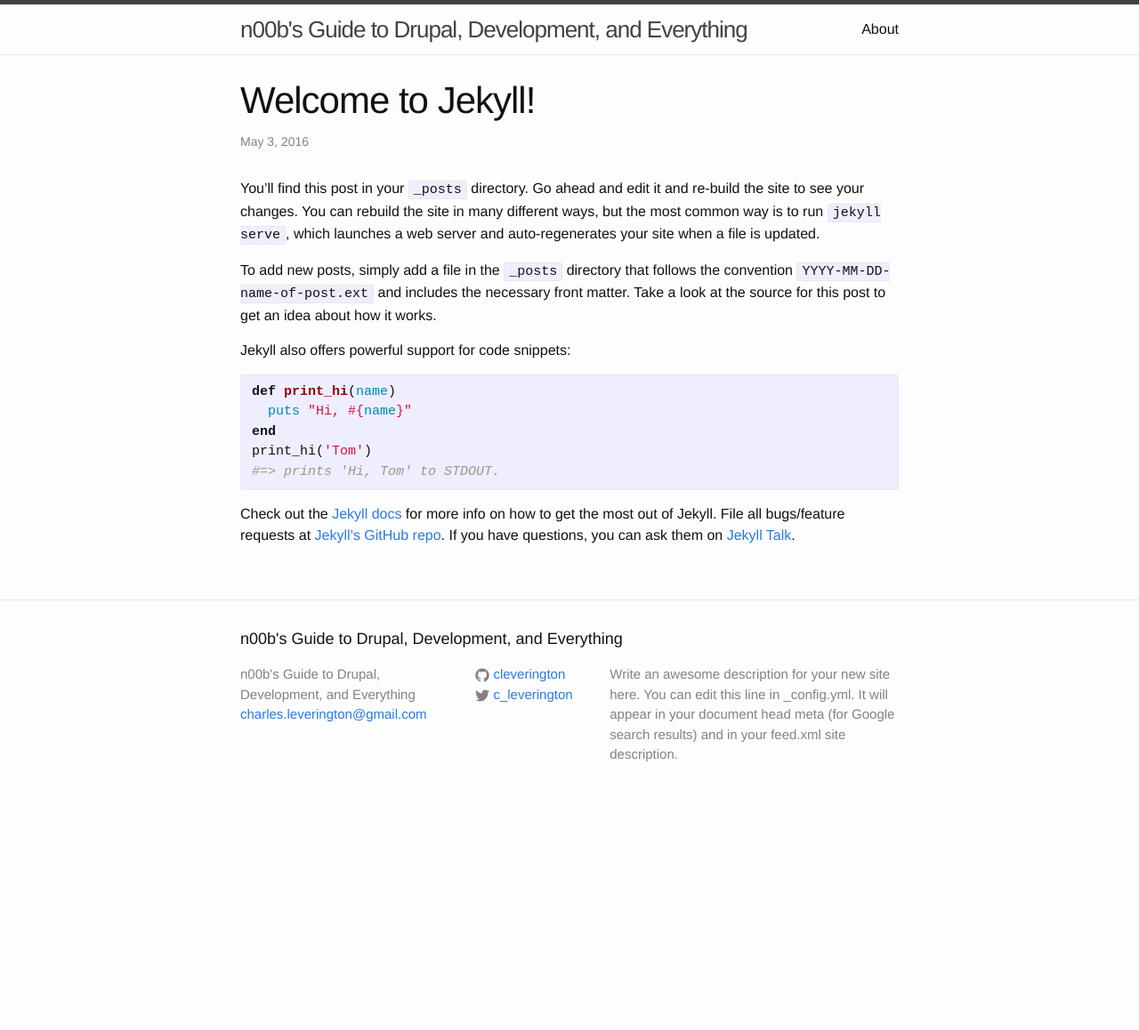
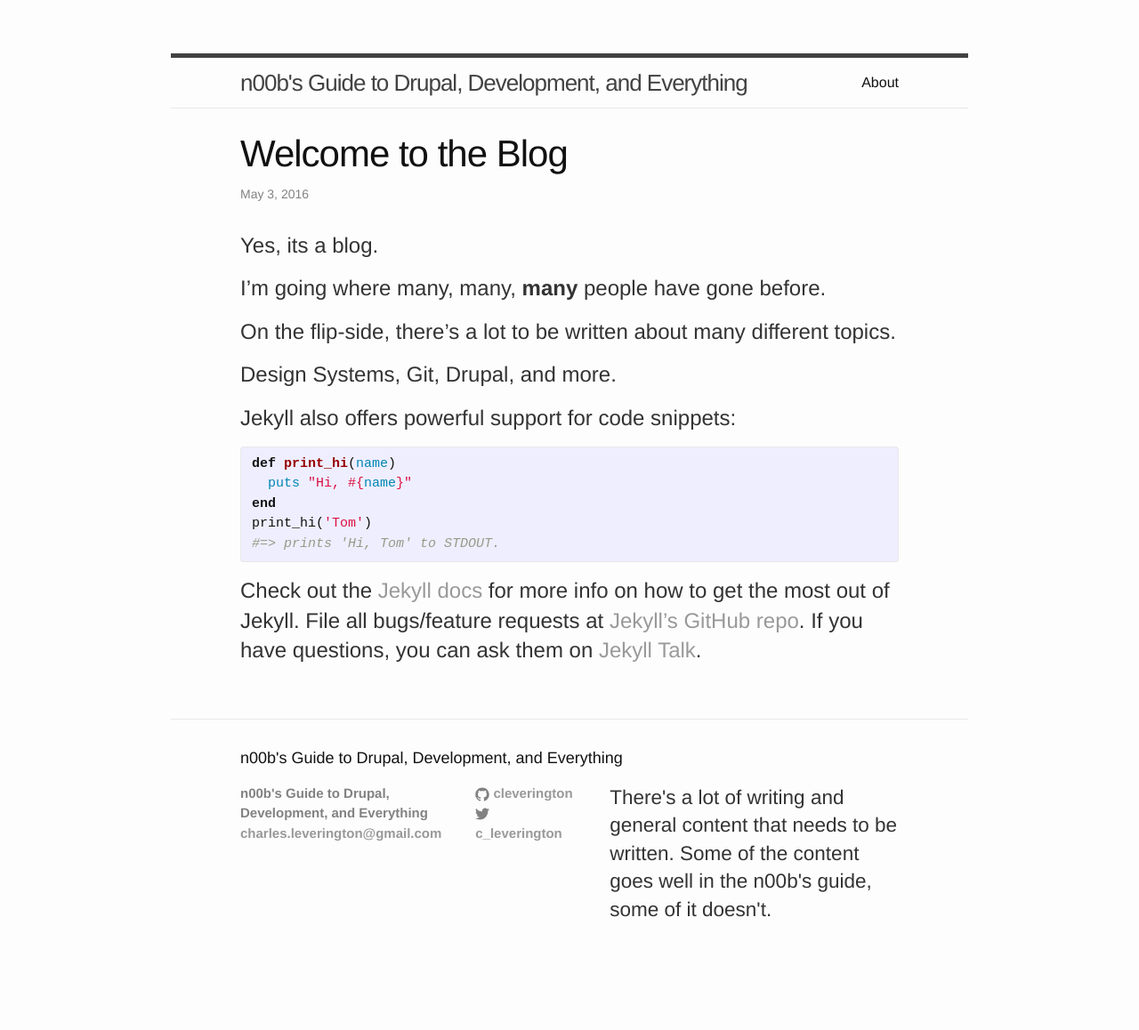
Before and after one commit to cleverington/n00b-drupal-development, a Jekyll site: the page built from _posts/2016-05-02-welcome-to-the-blog.markdown, in a window 1280 px wide. Shown: the whole page at 89% size. Built offline with Jekyll 4.4.1, drawn with Linux system fonts in a browser that asks for light colours; before the commit the page ends 920 px from its top, so only the background shows below that.

```diff
--- a/_config.yml
+++ b/_config.yml
@@ -9,9 +9,8 @@
 title: n00b's Guide to Drupal, Development, and Everything
 email: charles.leverington@gmail.com
 description: > # this means to ignore newlines until "baseurl:"
-  Write an awesome description for your new site here. You can edit this
-  line in _config.yml. It will appear in your document head meta (for
-  Google search results) and in your feed.xml site description.
+  There's a lot of writing and general content that needs to be written.
+  Some of the content goes well in the n00b's guide, some of it doesn't.
 baseurl: "" # the subpath of your site, e.g. /blog
 url: "https://cleverington.github.io/n00b-drupal-development/" # the base hostname & protocol for your site
 twitter_username: c_leverington
--- a/_posts/2016-05-02-welcome-to-jekyll.markdown
+++ b/_posts/2016-05-02-welcome-to-the-blog.markdown
@@ -1,12 +1,16 @@
 ---
 layout: post
-title:  "Welcome to Jekyll!"
+title:  "Welcome to the Blog"
 date:   2016-05-02 20:38:06 -0500
-categories: jekyll update
+categories: blog drupal n00b-guide
 ---
-You’ll find this post in your `_posts` directory. Go ahead and edit it and re-build the site to see your changes. You can rebuild the site in many different ways, but the most common way is to run `jekyll serve`, which launches a web server and auto-regenerates your site when a file is updated.
+Yes, its a blog.
 
-To add new posts, simply add a file in the `_posts` directory that follows the convention `YYYY-MM-DD-name-of-post.ext` and includes the necessary front matter. Take a look at the source for this post to get an idea about how it works.
+I'm going where many, many, **many** people have gone before.
+
+On the flip-side, there's a lot to be written about many different topics.
+
+Design Systems, Git, Drupal, and more.
 
 Jekyll also offers powerful support for code snippets:
 
--- a/css/main.scss
+++ b/css/main.scss
@@ -51,3 +51,47 @@ $on-laptop:        800px;
         "layout",
         "syntax-highlighting"
 ;
+
+body {
+    margin: 60px auto;
+    width: 70%;
+}
+nav ul, footer ul {
+    font-family:'Helvetica', 'Arial', 'Sans-Serif';
+    padding: 0px;
+    list-style: none;
+    font-weight: bold;
+}
+nav ul li, footer ul li {
+    display: inline;
+    margin-right: 20px;
+}
+a {
+    text-decoration: none;
+    color: #999;
+}
+a:hover {
+    text-decoration: underline;
+}
+h1 {
+    font-size: 3em;
+    font-family:'Helvetica', 'Arial', 'Sans-Serif';
+}
+p {
+    font-size: 1.5em;
+    line-height: 1.4em;
+    color: #333;
+}
+footer {
+    border-top: 1px solid #d5d5d5;
+    font-size: .8em;
+}
+
+ul.posts {
+    margin: 20px auto 40px;
+    font-size: 1.5em;
+}
+
+ul.posts li {
+    list-style: none;
+}
```
